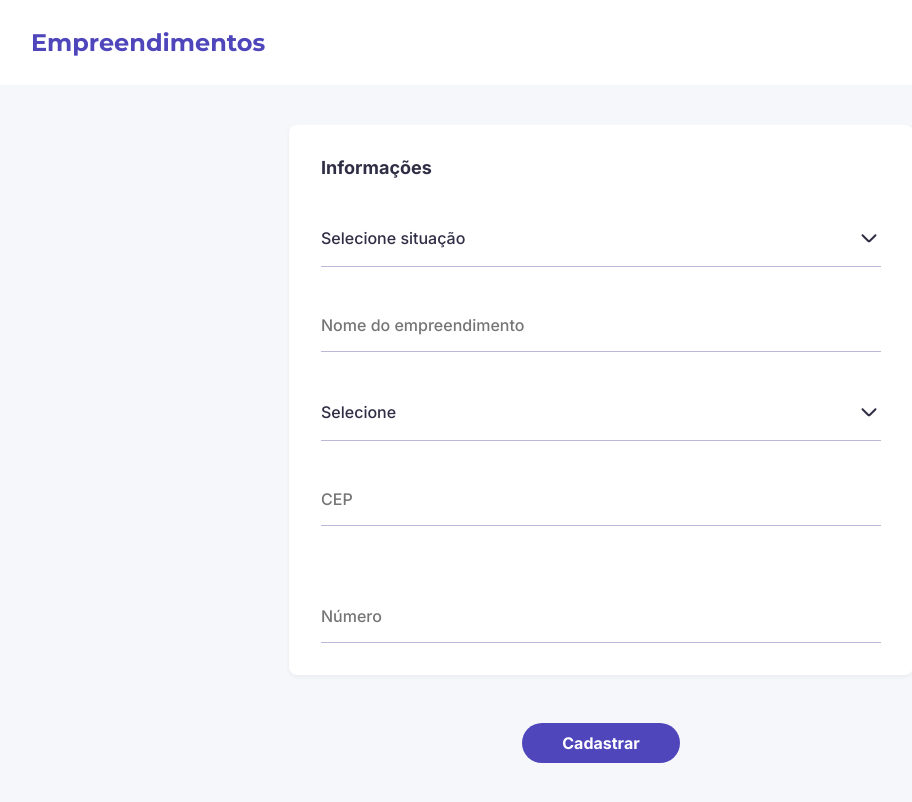
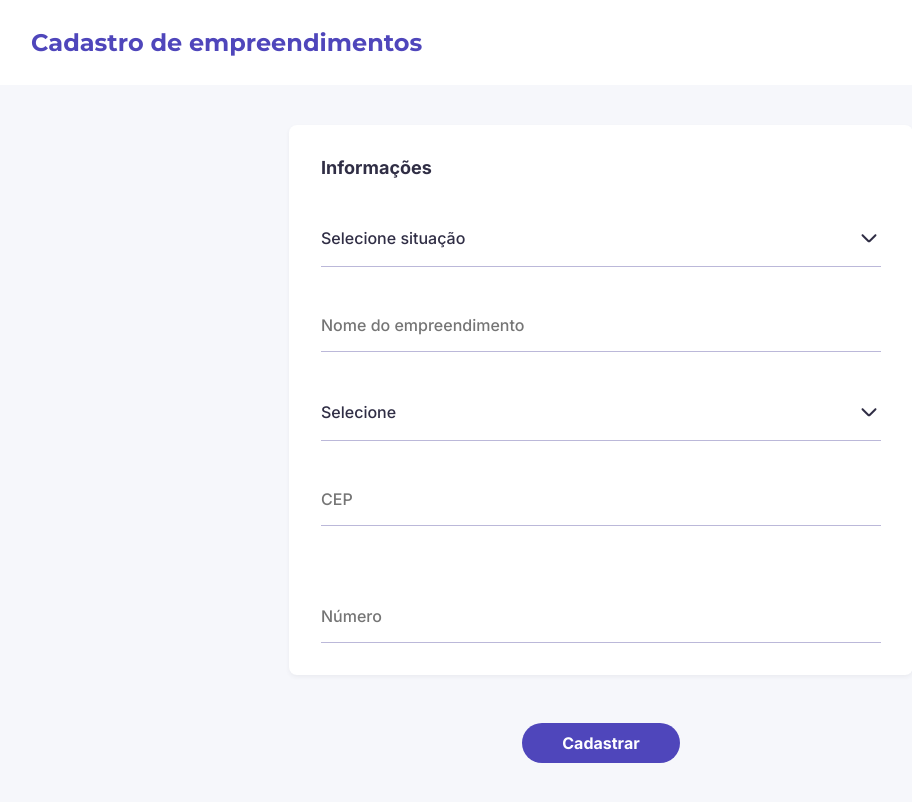
Before and after one commit to rmrantunes/empreendimentos-workfy, a Next.js app: page /add in a window 1280 px wide. Shown: the whole page, without its empty margins (39-951 px from the left). Built offline with nearby package versions, Linux system fonts and the light colour scheme.

Commit message:
feat: headerTitle content based on path

```diff
--- a/src/components/Header/index.tsx
+++ b/src/components/Header/index.tsx
@@ -1,4 +1,4 @@
-import { useCallback } from "react";
+import { useCallback, useMemo } from "react";
 import { useRouter } from "next/router";
 import Image from "next/image";
 
@@ -13,11 +13,23 @@ import * as S from "./styles";
 export function Header() {
   const { asPath, push } = useRouter();
 
+  const headerTitle = useMemo(() => {
+    switch (asPath) {
+      case "/":
+      default:
+        return "Empreendimentos";
+      case "/add":
+        return "Cadastro de empreendimentos";
+      case "/edit":
+        return "Editar empreendimento";
+    }
+  }, [asPath]);
+
   return (
     <S.Wrapper>
       <Container>
         <S.SpaceBetween>
-          <HeaderTitle>Empreendimentos</HeaderTitle>
+          <HeaderTitle>{headerTitle}</HeaderTitle>
 
           {asPath === "/" && (
             <Button
```
